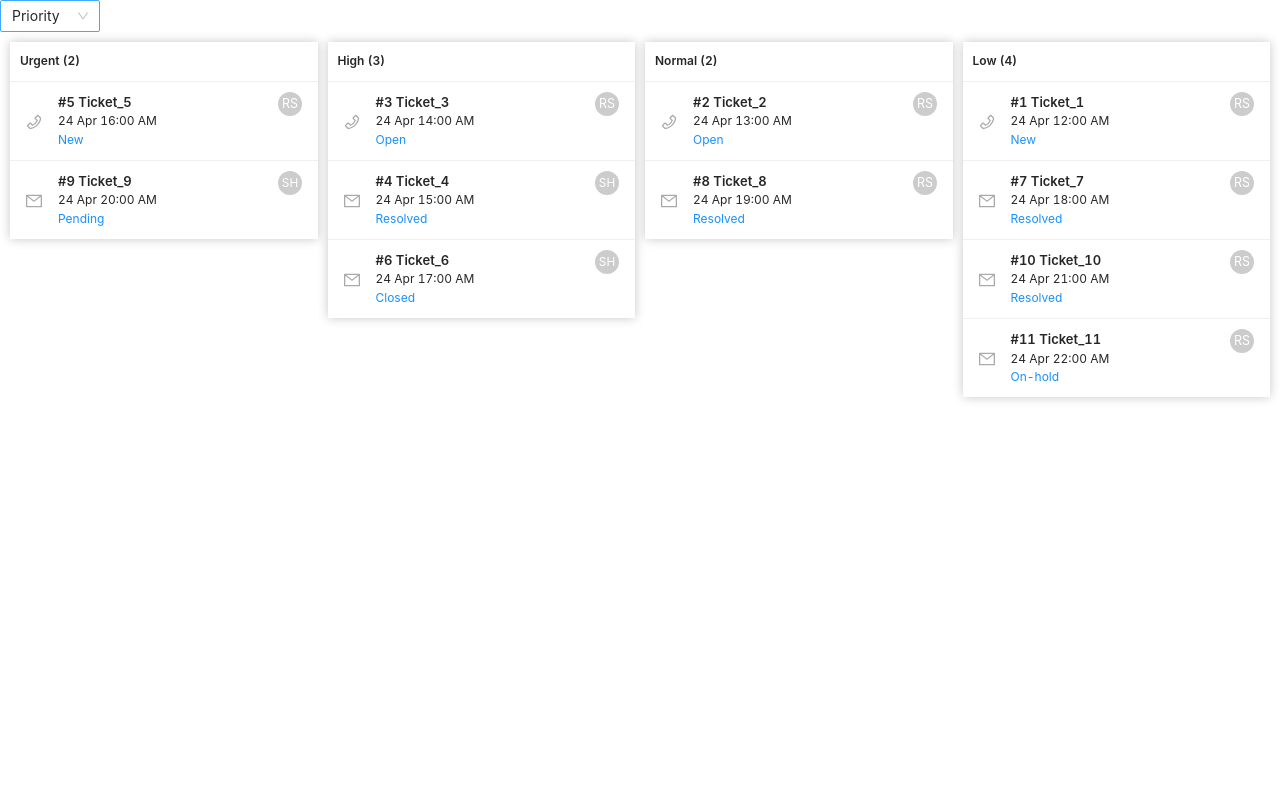
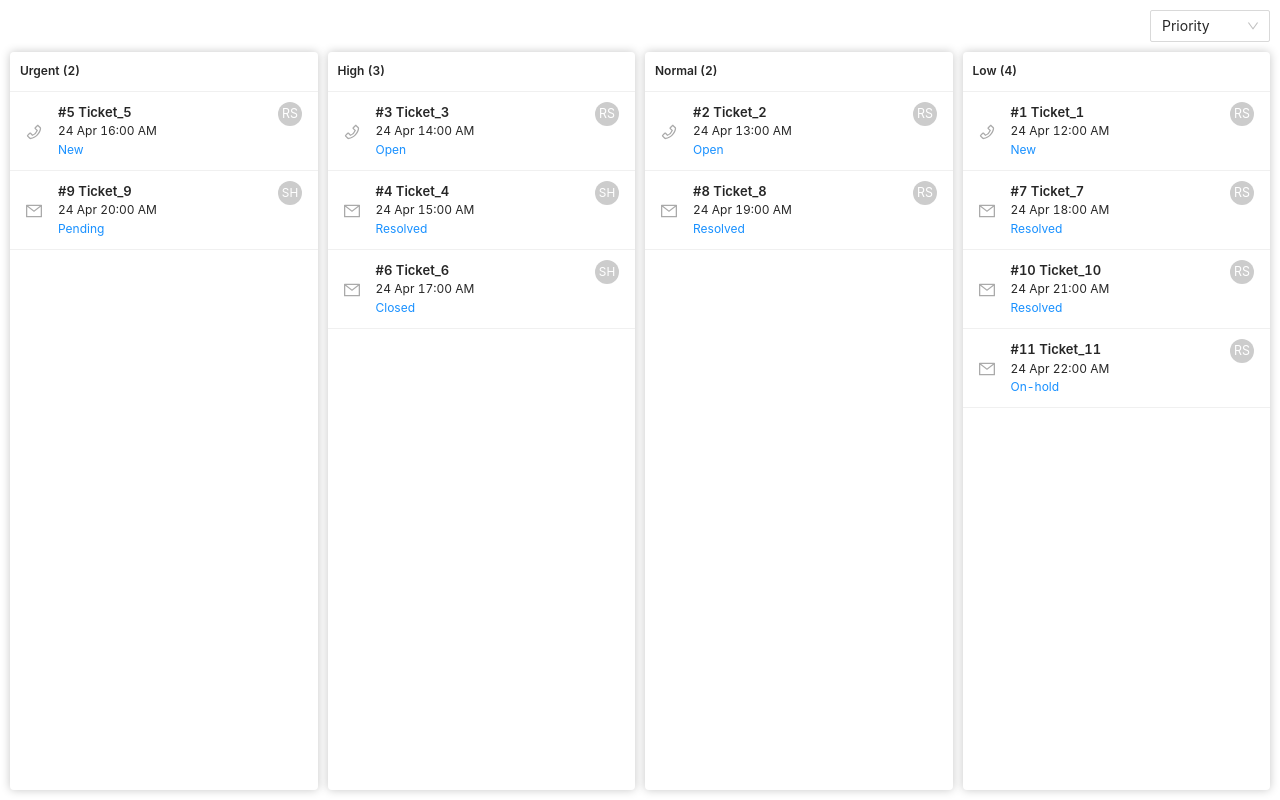
Before and after one commit to TDsunrui/hackthon_2022_agile-case, a React (Create React App) app: page / in a window 1280 px wide. Built offline with nearby package versions, Linux system fonts and the light colour scheme.

Commit message:
Optimization of style

```diff
--- a/src/pages/home/case-card/index.scss
+++ b/src/pages/home/case-card/index.scss
@@ -3,8 +3,9 @@
   display: flex;
   flex-direction: column;
   margin-right: 10px;
-  max-height: 100%;
+  height: 100%;
   box-shadow: 0 0 10px #c7c7c7;
+  border-radius: 4px;
   overflow: hidden;
 
   &:last-of-type {
--- a/src/pages/home/case-card/index.tsx
+++ b/src/pages/home/case-card/index.tsx
@@ -34,13 +34,12 @@ function CaseCard(props: CaseCardProps) {
             {data.list.map((item, index) => (
               <React.Fragment key={item.id}>
                 <Draggable draggableId={item.id} index={index}>
-                  {(provided) => (
-                    <CaseItem data={item} dragProvided={provided} />
+                  {(provided, snapshot) => (
+                    <CaseItem data={item} dragProvided={provided} snapshot={snapshot} />
                   )}
                 </Draggable>
 
-                {index !== data.list.length - 1 && <Divider style={{ margin: 0 }} />}
-
+                <Divider style={{ margin: 0 }} />
               </React.Fragment>
             ))}
 
--- a/src/pages/home/case-item/index.scss
+++ b/src/pages/home/case-item/index.scss
@@ -2,6 +2,11 @@
   display: flex;
   padding: 10px 16px;
   cursor: move !important;
+}
+
+.dragging-over {
+  background-color: rgb(236, 236, 236);
+  box-shadow: 0 0 10px #c7c7c7;
 }
 
 .case-item-wrap {
--- a/src/pages/home/case-item/index.tsx
+++ b/src/pages/home/case-item/index.tsx
@@ -1,6 +1,6 @@
 import { Dropdown, Menu, Typography } from 'antd';
 import { MailOutlined, PhoneOutlined } from '@ant-design/icons';
-import { DraggableProvided } from 'react-beautiful-dnd';
+import { DraggableProvided, DraggableStateSnapshot } from 'react-beautiful-dnd';
 
 import CaseItemAgent from '../case-item-agent';
 
@@ -15,12 +15,15 @@ import './index.scss';
 export interface CaseItemProps {
   data: CaseModel;
   dragProvided: DraggableProvided;
+  snapshot: DraggableStateSnapshot;
 }
 
 function CaseItem(props: CaseItemProps) {
-  const { data, dragProvided } = props;
+  const { data, dragProvided, snapshot } = props;
 
   const dispatch = useAppDispatch();
+
+  const caseItemClassName = `case-item-container ${snapshot.isDragging ? 'dragging-over' : '' }`;
 
   const handleChangeStatus = (status: CaseModel['status']) => {
     dispatch(updateById({
@@ -53,7 +56,7 @@ function CaseItem(props: CaseItemProps) {
 
   return (
     <div
-      className="case-item-container"
+      className={caseItemClassName}
       ref={dragProvided.innerRef}
       {...dragProvided.draggableProps}
       {...dragProvided.dragHandleProps}
--- /dev/null
+++ b/src/pages/home/index.scss
@@ -0,0 +1,5 @@
+.home-sort-select {
+  display: flex;
+  justify-content: end;
+  padding: 10px 10px 0 0;
+}
--- a/src/pages/home/index.tsx
+++ b/src/pages/home/index.tsx
@@ -8,6 +8,8 @@ import { useAppDispatch, useAppSelector } from '@/app/hooks';
 import { setSortedKey, SortedKeyType } from '@/slices/case/caseSlice';
 
 import sortCaseListByKey from '@/utils/sortCaseListByKey';
+
+import './index.scss';
 
 const { Option } = Select;
 
@@ -21,14 +23,16 @@ function Home() {
 
   return (
     <>
+      <div className="home-sort-select">
         <Select<SortedKeyType>
-        style={{ width: 100 }}
+          style={{ width: 120 }}
           value={sortedKey}
           onChange={(value) => dispatch(setSortedKey(value))}
         >
           <Option value="priority">Priority</Option>
           <Option value="status">Status</Option>
         </Select>
+      </div>
 
       <CaseList sortedCaseList={sortedCaseList} />
     </>
```
Lines whose indentation alone changed are shown as unchanged.
